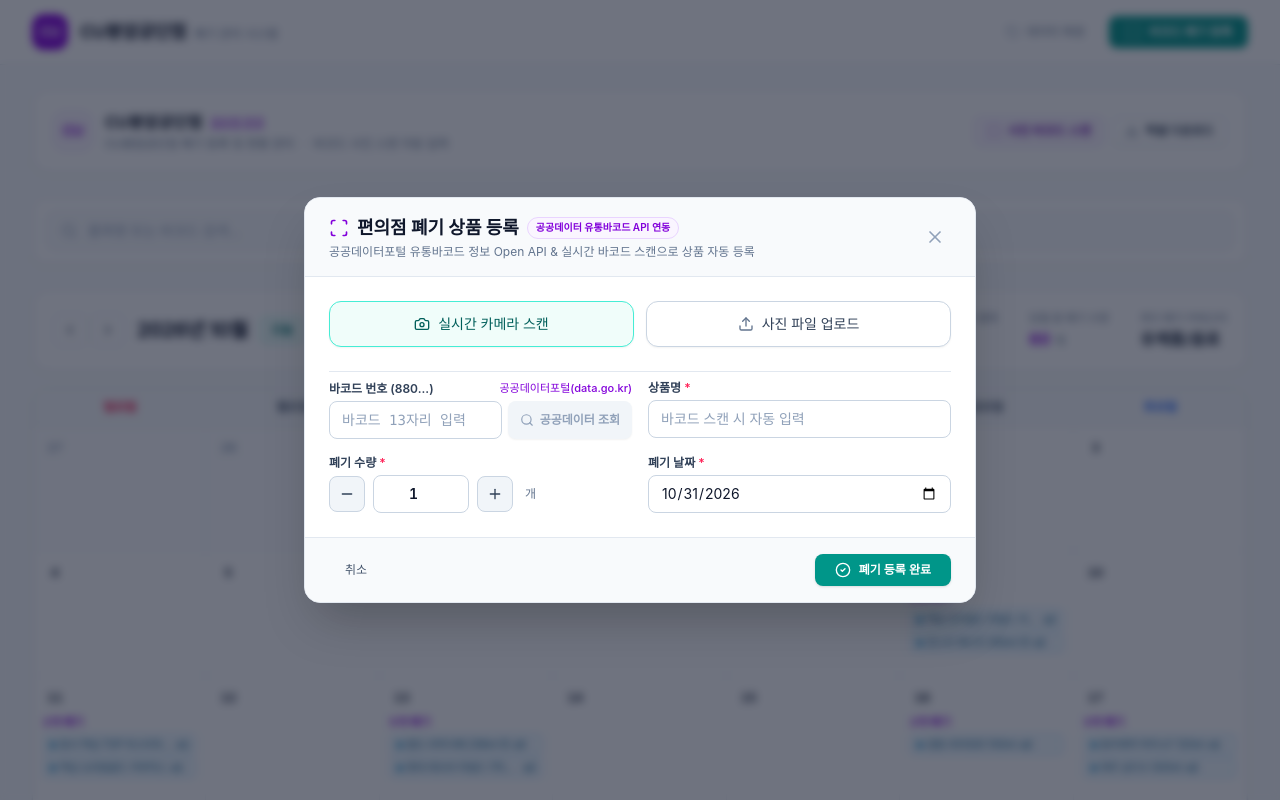
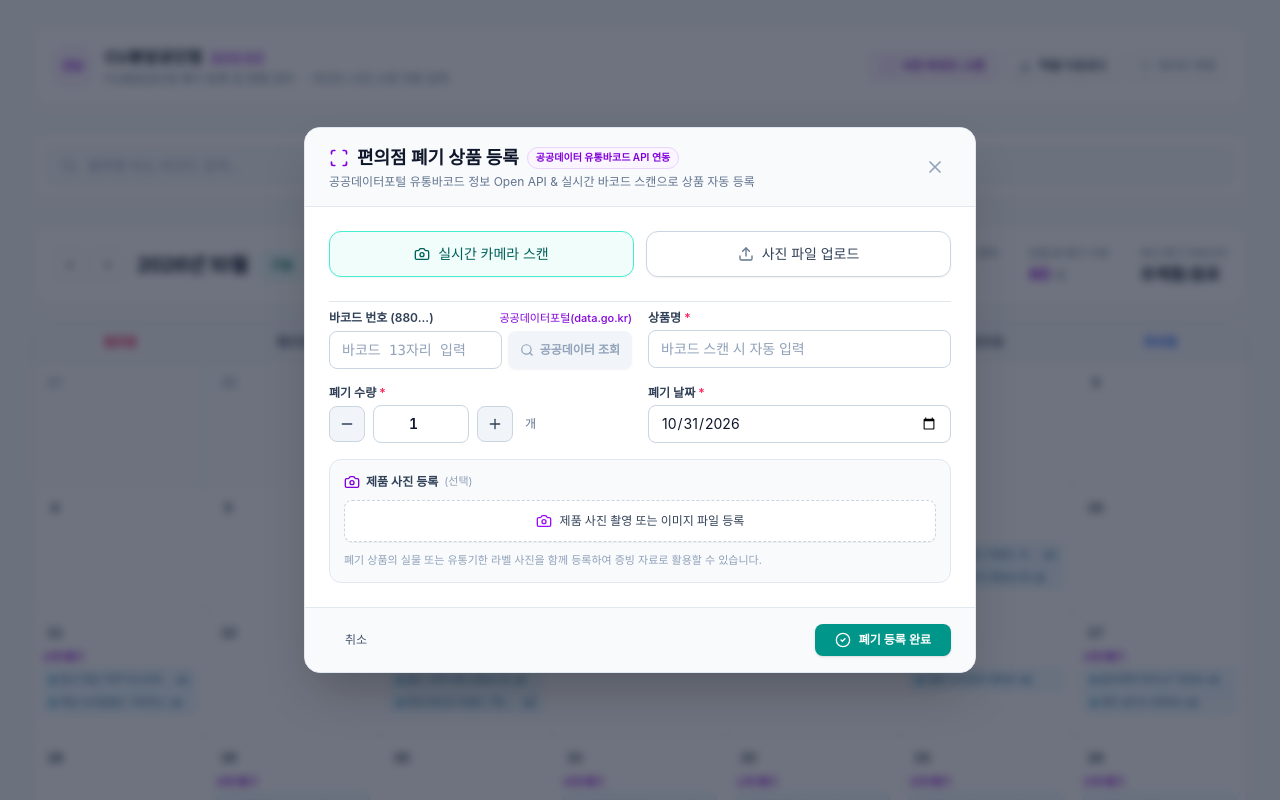
Before and after one commit to arma2002-dev/Convenience-Store-Waste-Management, a React (Vite) app: page / in a window 1280 px wide. Both pictures are taken after a click on the button "사진 바코드 스캔". Shown: the top 800 px of the page. Built offline with nearby package versions, Linux system fonts and the light colour scheme.

Commit message:
feat: add product photo support to scanner
Remove global Navbar and implement photo viewing functionality within DayDetailModal and BarcodeScannerModal to improve user experience.

```diff
--- a/src/App.tsx
+++ b/src/App.tsx
@@ -1,6 +1,6 @@
 import React, { useState, useEffect } from 'react';
 import confetti from 'canvas-confetti';
-import { Scan, Download, Search } from 'lucide-react';
+import { Scan, Download, Search, RotateCcw } from 'lucide-react';
 import { WasteItem } from './types/waste';
 import {
   loadWasteItems,
@@ -11,7 +11,6 @@ import {
   StoreSettings,
 } from './utils/storage';
 import { generateSeedData } from './data/seedData';
-import { Navbar } from './components/Navbar';
 import { MonthlyCalendar } from './components/MonthlyCalendar';
 import { BarcodeScannerModal } from './components/BarcodeScannerModal';
 import { DayDetailModal } from './components/DayDetailModal';
@@ -145,21 +144,6 @@ export default function App() {
 
   return (
     <div className="min-h-screen bg-slate-50 flex flex-col text-slate-900 font-sans">
-      {/* Top Bar Navigation */}
-      <Navbar
-        onOpenScanner={() => {
-          setScannerInitialDate(new Date().toISOString().split('T')[0]);
-          setScannerInitialTimeSlot(undefined);
-          setIsScannerOpen(true);
-        }}
-        onResetSampleData={handleResetSampleData}
-        storeSettings={storeSettings}
-        onChangeStoreName={(name) => {
-          setStoreSettings({ ...storeSettings, storeName: name });
-          saveStoreSettings({ ...storeSettings, storeName: name });
-        }}
-      />
-
       {/* Main Workspace */}
       <main className="flex-1 max-w-7xl w-full mx-auto px-4 sm:px-6 lg:px-8 py-6 space-y-6">
         {/* Branch Context Banner & Quick Utilities */}
@@ -235,6 +219,16 @@ export default function App() {
             >
               <Download className="w-3.5 h-3.5 text-slate-500" />
               엑셀 다운로드
+            </button>
+
+            <button
+              type="button"
+              onClick={handleResetSampleData}
+              className="flex items-center gap-1.5 px-2.5 py-1.5 text-xs font-medium text-slate-500 bg-white border border-slate-200 rounded-lg hover:bg-slate-50 transition-colors whitespace-nowrap cursor-pointer shadow-2xs"
+              title="샘플 데이터 복원"
+            >
+              <RotateCcw className="w-3 h-3 text-slate-400" />
+              데이터 복원
             </button>
           </div>
         </div>
--- a/src/components/BarcodeScannerModal.tsx
+++ b/src/components/BarcodeScannerModal.tsx
@@ -47,6 +47,7 @@ export const BarcodeScannerModal: React.FC<BarcodeScannerModalProps> = ({
   const [reason, setReason] = useState<DisposalReason>('유통기한 경과');
   const [notes, setNotes] = useState('');
   const [scannedPhotoPreview, setScannedPhotoPreview] = useState<string | null>(null);
+  const [productPhoto, setProductPhoto] = useState<string | null>(null);
 
   // Scanner states
   const [isCameraActive, setIsCameraActive] = useState(false);
@@ -56,6 +57,7 @@ export const BarcodeScannerModal: React.FC<BarcodeScannerModalProps> = ({
 
   const videoRef = useRef<HTMLVideoElement>(null);
   const fileInputRef = useRef<HTMLInputElement>(null);
+  const productPhotoInputRef = useRef<HTMLInputElement>(null);
   const productNameInputRef = useRef<HTMLInputElement>(null);
   const streamRef = useRef<MediaStream | null>(null);
   const scanIntervalRef = useRef<any>(null);
@@ -67,6 +69,8 @@ export const BarcodeScannerModal: React.FC<BarcodeScannerModalProps> = ({
       if (initialDate) setDisposalDate(initialDate);
       setScanSuccessMessage(null);
       setCameraError(null);
+      setProductPhoto(null);
+      setScannedPhotoPreview(null);
       hasDetectedRef.current = false;
     } else {
       stopCamera();
@@ -360,6 +364,7 @@ export const BarcodeScannerModal: React.FC<BarcodeScannerModalProps> = ({
     try {
       const base64 = await fileToBase64(file);
       setScannedPhotoPreview(base64);
+      setProductPhoto(base64);
 
       // 1. Try local barcode decode first via HTMLImageElement
       const img = new Image();
@@ -406,6 +411,41 @@ export const BarcodeScannerModal: React.FC<BarcodeScannerModalProps> = ({
     }
   };
 
+  // Handle direct product photo upload / camera shot
+  const handleProductPhotoUpload = (e: React.ChangeEvent<HTMLInputElement>) => {
+    const file = e.target.files?.[0];
+    if (!file) return;
+
+    const reader = new FileReader();
+    reader.onload = (uploadEvt) => {
+      const img = new Image();
+      img.onload = () => {
+        const canvas = document.createElement('canvas');
+        const maxDim = 800;
+        let width = img.width;
+        let height = img.height;
+        if (width > height && width > maxDim) {
+          height = Math.round((height * maxDim) / width);
+          width = maxDim;
+        } else if (height > maxDim) {
+          width = Math.round((width * maxDim) / height);
+          height = maxDim;
+        }
+        canvas.width = width;
+        canvas.height = height;
+        const ctx = canvas.getContext('2d');
+        ctx?.drawImage(img, 0, 0, width, height);
+        const compressed = canvas.toDataURL('image/jpeg', 0.85);
+        setProductPhoto(compressed);
+        setScanSuccessMessage('제품 실물 사진이 등록되었습니다.');
+        playSuccessChime();
+      };
+      img.src = uploadEvt.target?.result as string;
+    };
+    reader.readAsDataURL(file);
+    if (e.target) e.target.value = '';
+  };
+
   // Submit Handler
   const handleSubmit = (e: React.FormEvent) => {
     e.preventDefault();
@@ -430,7 +470,7 @@ export const BarcodeScannerModal: React.FC<BarcodeScannerModalProps> = ({
       disposalTime: initialTimeSlot || '22:00',
       reason,
       notes: notes.trim(),
-      photoUrl: scannedPhotoPreview || undefined,
+      photoUrl: productPhoto || scannedPhotoPreview || undefined,
     });
 
     onClose();
@@ -713,6 +753,78 @@ export const BarcodeScannerModal: React.FC<BarcodeScannerModalProps> = ({
                 />
               </div>
             </div>
+
+            {/* Product Photo Registration Section */}
+            <div className="p-3.5 bg-slate-50 border border-slate-200 rounded-xl space-y-2.5">
+              <div className="flex items-center justify-between">
+                <label className="text-xs font-semibold text-slate-700 flex items-center gap-1.5">
+                  <Camera className="w-4 h-4 text-purple-700" />
+                  제품 사진 등록 <span className="text-[11px] font-normal text-slate-400">(선택)</span>
+                </label>
+                {productPhoto && (
+                  <span className="text-[10px] text-teal-700 font-semibold bg-teal-50 px-2 py-0.5 rounded border border-teal-200">
+                    사진 등록됨
+                  </span>
+                )}
+              </div>
+
+              {productPhoto ? (
+                <div className="flex items-center gap-3 p-2.5 bg-white rounded-lg border border-slate-200">
+                  <img
+                    src={productPhoto}
+                    alt="등록된 제품 사진"
+                    className="w-16 h-16 object-cover rounded-md border border-slate-200 shrink-0 shadow-2xs"
+                  />
+                  <div className="flex-1 min-w-0">
+                    <p className="text-xs font-semibold text-slate-800">제품 실물 사진</p>
+                    <p className="text-[11px] text-slate-500">폐기 상품 사진이 등록되었습니다.</p>
+                    <div className="flex items-center gap-2 mt-1.5">
+                      <button
+                        type="button"
+                        onClick={() => productPhotoInputRef.current?.click()}
+                        className="text-xs text-purple-700 hover:text-purple-900 font-medium underline cursor-pointer"
+                      >
+                        사진 변경
+                      </button>
+                      <span className="text-slate-300">·</span>
+                      <button
+                        type="button"
+                        onClick={() => {
+                          setProductPhoto(null);
+                          setScannedPhotoPreview(null);
+                        }}
+                        className="text-xs text-rose-600 hover:text-rose-800 font-medium underline cursor-pointer"
+                      >
+                        사진 삭제
+                      </button>
+                    </div>
+                  </div>
+                </div>
+              ) : (
+                <div>
+                  <button
+                    type="button"
+                    onClick={() => productPhotoInputRef.current?.click()}
+                    className="w-full flex items-center justify-center gap-2 px-3 py-3 bg-white hover:bg-purple-50/50 border border-dashed border-slate-300 hover:border-purple-400 rounded-lg text-xs font-medium text-slate-700 hover:text-purple-700 transition-all cursor-pointer shadow-2xs"
+                  >
+                    <Camera className="w-4 h-4 text-purple-600" />
+                    <span>제품 사진 촬영 또는 이미지 파일 등록</span>
+                  </button>
+                </div>
+              )}
+
+              <input
+                ref={productPhotoInputRef}
+                type="file"
+                accept="image/*"
+                capture="environment"
+                className="hidden"
+                onChange={handleProductPhotoUpload}
+              />
+              <p className="text-[11px] text-slate-400">
+                폐기 상품의 실물 또는 유통기한 라벨 사진을 함께 등록하여 증빙 자료로 활용할 수 있습니다.
+              </p>
+            </div>
           </form>
         </div>
 
--- a/src/components/Navbar.tsx
+++ /dev/null
@@ -1,65 +0,0 @@
-import React from 'react';
-import {
-  Scan,
-  RotateCcw,
-} from 'lucide-react';
-import { StoreSettings } from '../utils/storage';
-
-interface NavbarProps {
-  onOpenScanner: () => void;
-  onResetSampleData: () => void;
-  storeSettings: StoreSettings;
-  onChangeStoreName: (name: string) => void;
-}
-
-export const Navbar: React.FC<NavbarProps> = ({
-  onOpenScanner,
-  onResetSampleData,
-  storeSettings,
-  onChangeStoreName,
-}) => {
-  return (
-    <header className="sticky top-0 z-40 bg-white border-b border-slate-200">
-      <div className="max-w-7xl mx-auto px-4 sm:px-6 lg:px-8">
-        <div className="flex items-center justify-between gap-4 sm:gap-8 h-16">
-          {/* Brand */}
-          <div className="flex items-center gap-3 shrink-0">
-            <div className="w-9 h-9 rounded-xl bg-purple-700 flex items-center justify-center text-white shadow-xs font-bold text-sm">
-              CU
-            </div>
-            <div>
-              <span className="text-lg font-bold tracking-tight text-slate-900 whitespace-nowrap">
-                CU봉암공단점
-              </span>
-              <span className="hidden sm:inline-block ml-2 text-xs font-medium text-slate-500">
-                폐기 관리 시스템
-              </span>
-            </div>
-          </div>
-
-          {/* Actions */}
-          <div className="flex items-center gap-2 sm:gap-3 shrink-0">
-            <button
-              type="button"
-              onClick={onResetSampleData}
-              className="hidden md:flex items-center gap-1.5 px-3 py-1.5 rounded-lg text-xs font-medium text-slate-500 hover:text-slate-800 hover:bg-slate-100 transition-colors whitespace-nowrap shrink-0 cursor-pointer"
-              title="샘플 데이터 재설정"
-            >
-              <RotateCcw className="w-3.5 h-3.5 text-slate-400" />
-              <span>데이터 복원</span>
-            </button>
-
-            <button
-              type="button"
-              onClick={onOpenScanner}
-              className="flex items-center gap-2 px-4 py-2 text-xs font-semibold text-white bg-teal-600 hover:bg-teal-700 active:bg-teal-800 rounded-lg shadow-xs transition-all whitespace-nowrap shrink-0 cursor-pointer"
-            >
-              <Scan className="w-4 h-4" />
-              <span>바코드 폐기 등록</span>
-            </button>
-          </div>
-        </div>
-      </div>
-    </header>
-  );
-};
```
Also changed, not shown: src/components/DayDetailModal.tsx (+63 -29 lines), public/assets/aistudio/IMG_4741_a9c4239a.jpeg (added).
